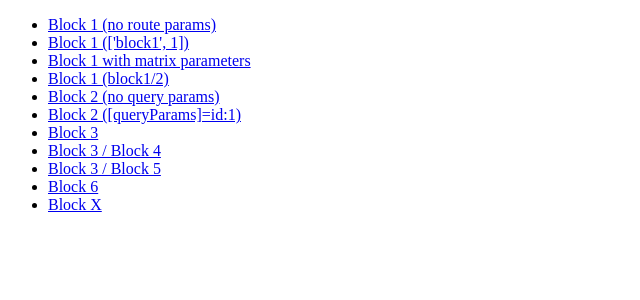
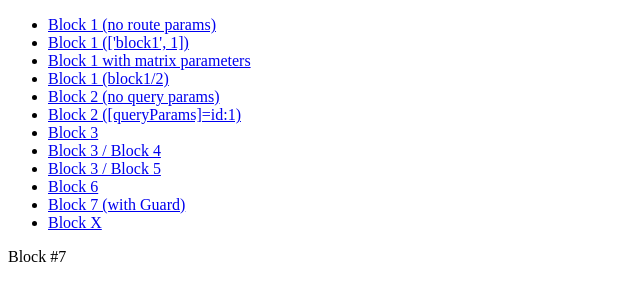
Before and after one commit to cysun/angular-routing, an Angular app: page /block7 in a window 1280 px wide. Before the commit this address led to /. Shown: the top 300 px of the page, without its empty margins (0-640 px from the left). Built offline with nearby package versions, Linux system fonts and the light colour scheme.

Commit message:
Added a route guard example

```diff
--- a/src/app/app-routing.module.ts
+++ b/src/app/app-routing.module.ts
@@ -6,6 +6,8 @@ import { Block3Component } from './block3/block3.component';
 import { Block4Component } from './block4/block4.component';
 import { Block5Component } from './block5/block5.component';
 import { Block6Component } from './block6/block6.component';
+import { Block7Component } from './block7/block7.component';
+import { CanActivateGuard } from './can-activate.guard';
 
 const routes: Routes = [
   { path: 'block1', component: Block1Component },
@@ -20,6 +22,11 @@ const routes: Routes = [
     ]
   },
   { path: 'block6', component: Block6Component, outlet: 'outlet2' },
+  {
+    path: 'block7',
+    component: Block7Component,
+    canActivate: [CanActivateGuard]
+  },
   { path: 'blockX', redirectTo: 'block1', pathMatch: 'full' }
 ];
 
--- a/src/app/app.component.html
+++ b/src/app/app.component.html
@@ -9,6 +9,7 @@
   <li><a routerLink="block3/block4">Block 3 / Block 4</a></li>
   <li><a routerLink="block3/block5">Block 3 / Block 5</a></li>
   <li><a [routerLink]="[{outlets: {outlet2: ['block6']}}]">Block 6</a></li>
+  <li><a routerLink="block7">Block 7 (with Guard)</a></li>
   <li><a routerLink="blockX">Block X</a></li>
 </ul>
 <router-outlet></router-outlet>
--- /dev/null
+++ b/src/app/block7/block7.component.html
@@ -0,0 +1,3 @@
+<p>
+  Block #7
+</p>
--- /dev/null
+++ b/src/app/block7/block7.component.ts
@@ -0,0 +1,15 @@
+import { Component, OnInit } from '@angular/core';
+
+@Component({
+  selector: 'app-block7',
+  templateUrl: './block7.component.html',
+  styleUrls: ['./block7.component.css']
+})
+export class Block7Component implements OnInit {
+
+  constructor() { }
+
+  ngOnInit() {
+  }
+
+}
--- /dev/null
+++ b/src/app/can-activate.guard.ts
@@ -0,0 +1,17 @@
+import { Injectable } from '@angular/core';
+import {
+  CanActivate,
+  ActivatedRouteSnapshot,
+  RouterStateSnapshot
+} from '@angular/router';
+import { Observable } from 'rxjs/Observable';
+
+@Injectable()
+export class CanActivateGuard implements CanActivate {
+  canActivate(
+    next: ActivatedRouteSnapshot,
+    state: RouterStateSnapshot
+  ): Observable<boolean> | Promise<boolean> | boolean {
+    return true;
+  }
+}
```
Also changed, not shown: src/app/app.module.ts (+5 -2 lines), src/app/block7/block7.component.css (added).
